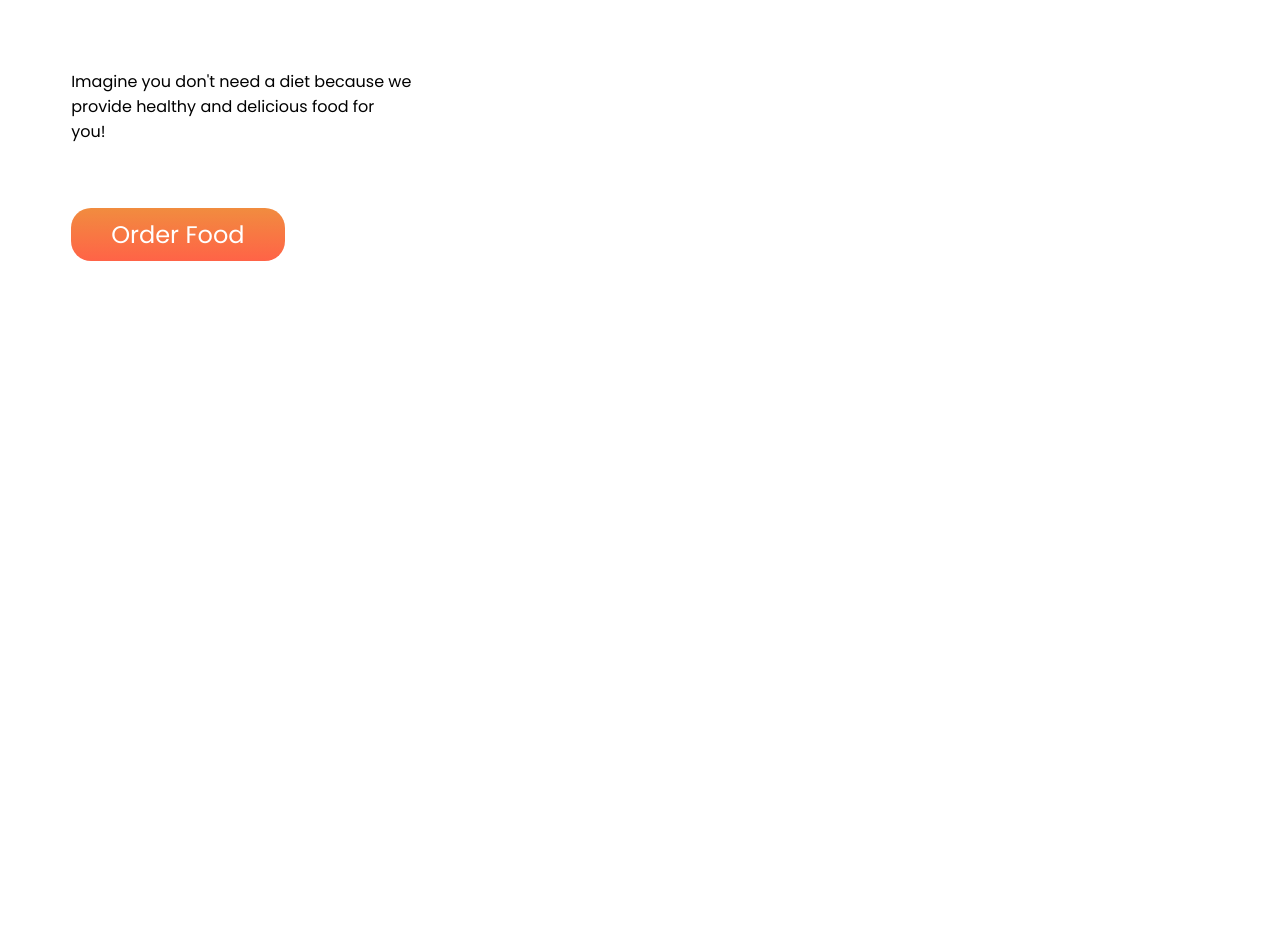
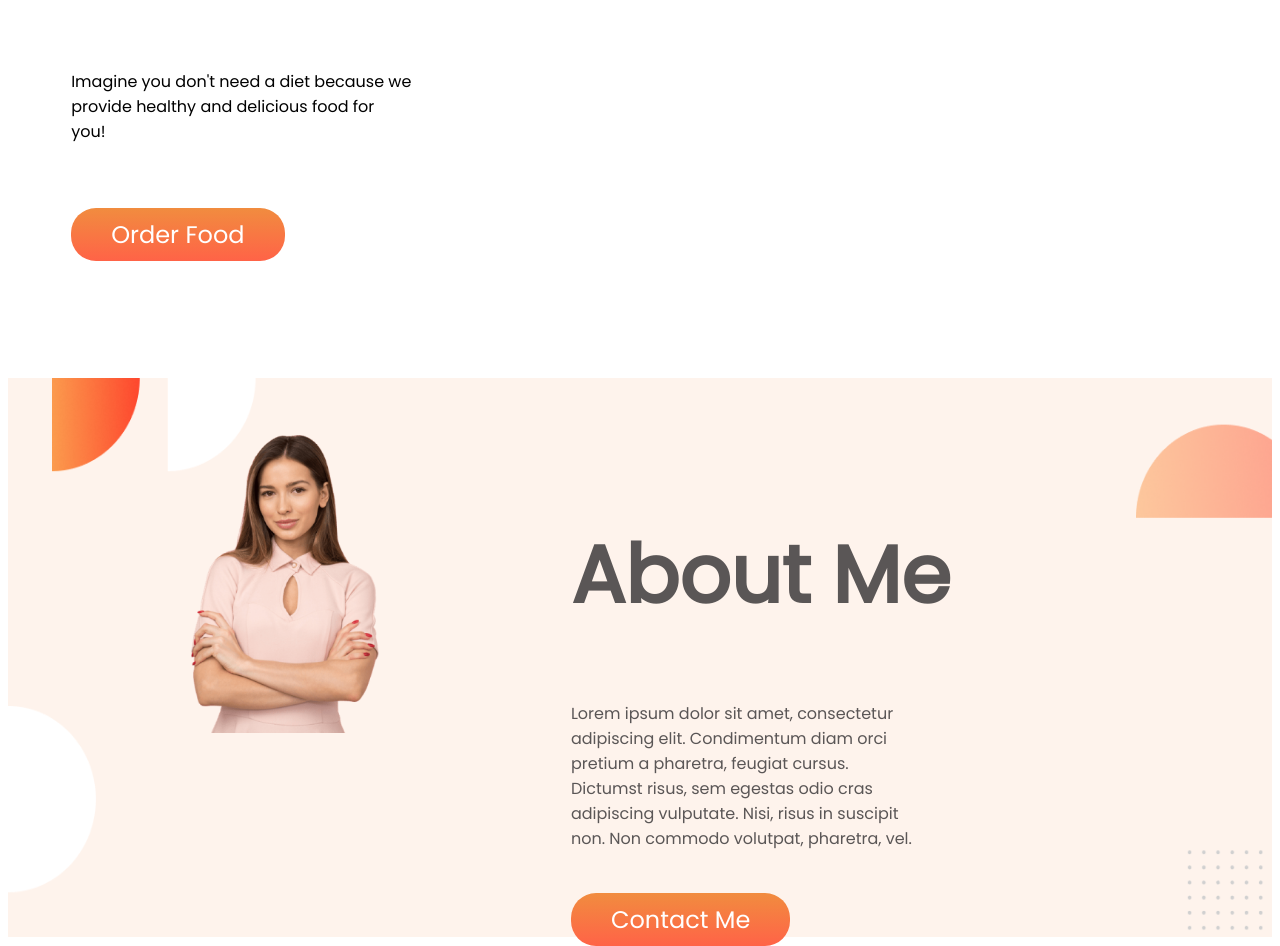
Before and after one commit to PPProsenjit/eat-healthy, a plain HTML site: page index.html in a window 1280 px wide. Shown: the part 672-1618 px from the top of the page. Before the commit the page ends 933 px from the top, so only its background shows below. Drawn offline with Linux system fonts and the light colour scheme.

Commit message:
about-me-section

```diff
--- a/index.html
+++ b/index.html
@@ -14,18 +14,40 @@
 </head>
 
 <body>
-    <section class="fast-section">
+    <section class="section">
         <div class="eat-healthy">
             <h1><span id="skip-color">Skip</span> The Diet, Just Eat Healthy With Food Network</h1>
             <p>Imagine you don't need a diet because we provide
                 healthy and delicious food for you!</p>
-            <a class="order-button" href="">Order Food</a>
+            <a class="button" href="">Order Food</a>
         </div>
         <div class="eat-healthy">
             <img src="female/fast-use.png" alt="">
         </div>
 
     </section>
+
+    <section class="section about-me">
+        <div class="eat-healthy ">
+            <img src="female/Person Image.png" alt="">
+        </div>
+        <div class="ear-healthy about-me-text ">
+            <h1>About Me</h1>
+            <p>
+                Lorem ipsum dolor sit amet, consectetur adipiscing elit. Condimentum diam orci pretium a pharetra,
+                feugiat cursus. Dictumst risus, sem egestas odio cras adipiscing vulputate. Nisi, risus in suscipit non.
+                Non commodo volutpat, pharetra, vel.
+            </p>
+            <a class="button" href="">Contact Me</a>
+        </div>
+    </section>
+
+    <section>
+        <div>
+
+        </div>
+        <div></div>
+    </section>
 </body>
 
 </html>
--- a/style.css
+++ b/style.css
@@ -4,7 +4,7 @@ body {
 
 }
 
-.fast-section {
+.section {
     display: flex;
 }
 
@@ -12,12 +12,12 @@ body {
     width: 50%;
     padding-top: 5%;
     padding-left: 5%;
+    padding-bottom: 10%;
+
 }
 
 .eat-healthy img {
     width: 80%;
-    padding-bottom: 5%;
-
 
 }
 
@@ -39,13 +39,37 @@ h1 {
 
 }
 
-.order-button {
+.button {
     font-size: 150%;
     text-decoration: none;
     background-image: linear-gradient(rgb(241, 140, 63), tomato);
     color: white;
     font-weight: 700px;
     padding: 10px 40px;
-    border-radius: 20px;
+    border-radius: 25px;
 
 }
+
+.about-me {
+
+    padding-left: 10%;
+    color: rgb(90, 86, 86);
+    background-image: url(shapes/7.png);
+    background-size: 100% 100%;
+    background-repeat: no-repeat;
+}
+
+.about-me img {
+    width: 90%;
+    /* padding-left: 10%; */
+
+}
+
+.about-me-text {
+    padding-left: 15%;
+}
+
+.about-me p {
+    padding-right: 50%;
+    padding-bottom: 5%;
+}
```
Also changed, not shown: female/2nd-img.png (renamed from female/6667872_preview-removebg-preview.png).
